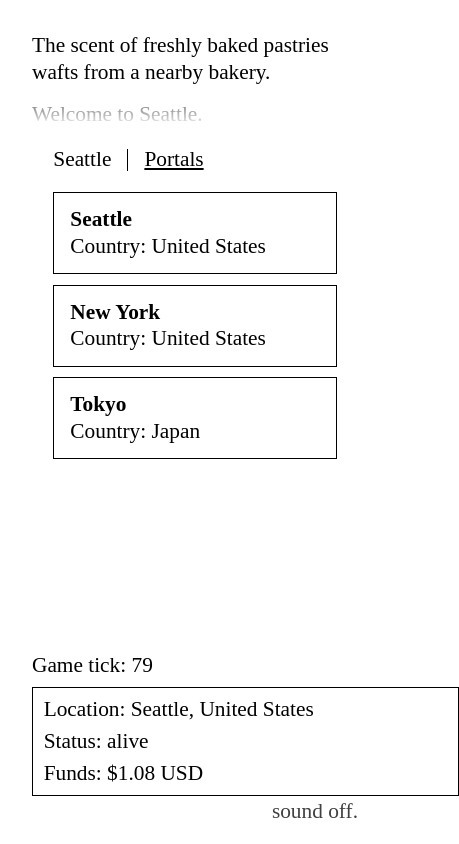
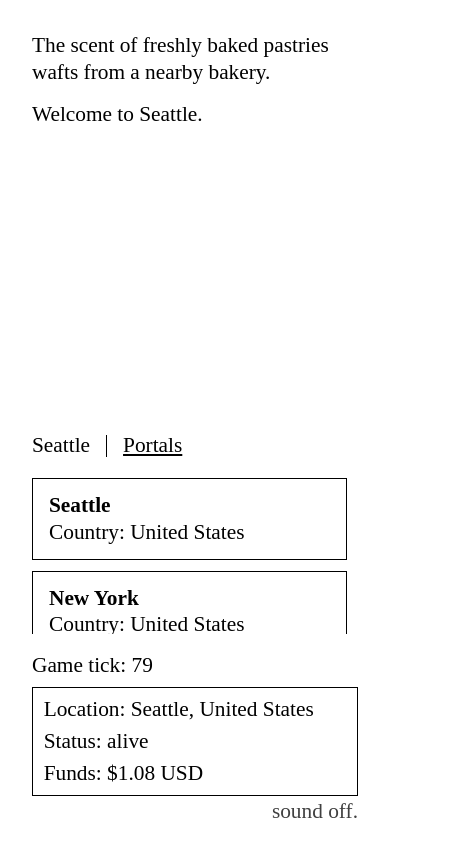
Before and after one commit to womogenes/migration-game, a SvelteKit app: page / in a window 390 px wide. Both pictures are taken after a click on the button "Portals". Shown: the whole page, 459 px wide, since content can reach past the window. Built offline with nearby package versions, Linux system fonts and the light colour scheme.

Commit message:
Make things slightly more mobile-friendly

```diff
--- a/src/routes/+layout.svelte
+++ b/src/routes/+layout.svelte
@@ -8,7 +8,7 @@
 </svelte:head>
 
 <main
-  class="flex h-full justify-center dark:bg-neutral-900 dark:text-neutral-200"
+  class="flex h-full justify-center overflow-y-hidden dark:bg-neutral-900 dark:text-neutral-200"
 >
   <slot />
 </main>
--- a/src/routes/+page.svelte
+++ b/src/routes/+page.svelte
@@ -103,7 +103,7 @@
   <div class="flex h-full flex-col gap-4 sm:flex-row">
     <!-- Left column, log -->
     <div
-      class="relative flex max-h-[calc(100vh-5em)] select-none flex-col items-start gap-4 overflow-hidden sm:w-48"
+      class="relative flex h-1/2 max-h-[calc(100vh-6em)] select-none flex-col items-start gap-4 overflow-hidden sm:h-auto sm:w-48"
     >
       <div class="flex flex-col-reverse justify-end gap-3 sm:h-full" id="log">
         {#each $logs as log}
@@ -124,7 +124,7 @@
     </div>
 
     <!-- Central column, actions -->
-    <div class="flex-grow select-none overflow-x-hidden px-4">
+    <div class="flex-grow select-none overflow-x-hidden sm:px-4">
       <!-- Headings (tabs) -->
       <div class="mb-4 flex divide-x" id="tabs">
         <button
@@ -168,7 +168,7 @@
           </div>
         {:else if $activeTab === 'portals'}
           <div
-            class="absolute flex w-full flex-col gap-2"
+            class="absolute flex w-full flex-col gap-2 pr-2 sm:pr-0"
             in:fly={{ x: '-100%' }}
             out:fly={{ x: '100%' }}
           >
@@ -193,7 +193,7 @@
     </div>
 
     <!-- Status column -->
-    <div class="flex w-80 select-none flex-col gap-2 leading-none">
+    <div class="flex select-none flex-col gap-2 leading-none sm:w-80">
       <p>Game tick: {$gameTick}</p>
       <div class="flex flex-col gap-2 border px-2 py-2">
         <p>Location: {$locData.location.city}, {$locData.location.country}</p>
```
